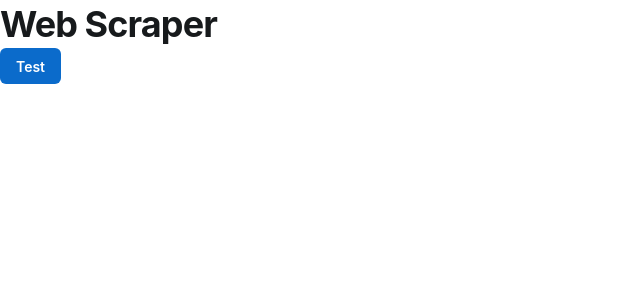
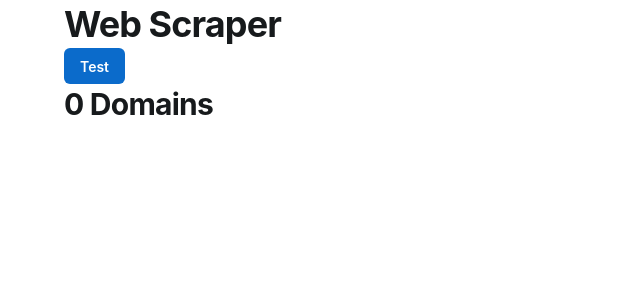
Before and after one commit to despaintroy/web-scraper-ui, a Next.js app: page / in a window 1280 px wide. Shown: the top 300 px of the page, without its empty margins (0-640 px from the left). Built offline with nearby package versions, Linux system fonts and the light colour scheme.

Commit message:
display tree of results

```diff
--- a/src/app/page.tsx
+++ b/src/app/page.tsx
@@ -1,9 +1,10 @@
 'use client';
 
-import {Button, Typography} from "@mui/joy";
+import {Button, Container, Typography} from "@mui/joy";
 import {useContext} from "react";
 import {getPageUrls} from "../utils/scraper/serverParser";
 import {ScraperContext} from "../utils/scraper/ScraperContext";
+import ResultTree from "../components/ResultTree";
 
 
 export default function Home() {
@@ -13,8 +14,9 @@ export default function Home() {
     getPageUrls(['https://lds.org', 'https://apple.com', 'https://usu.edu']).then(addUrls)
   }
 
-  return <>
+  return <Container maxWidth='lg'>
     <Typography level='h1'>Web Scraper</Typography>
     <Button onClick={onClick}>Test</Button>
-  </>
+    <ResultTree/>
+  </Container>
 }
--- /dev/null
+++ b/src/components/ResultTree.tsx
@@ -0,0 +1,47 @@
+'use client';
+
+import {FC, useContext} from "react";
+import {ScraperContext} from "../utils/scraper/ScraperContext";
+import {Typography} from "@mui/joy";
+import {IndexTree, ScrapeEntriesMap} from "../utils/scraper/Scraper.types";
+
+type ResultItemProps = {
+  level: number
+  indexTree: IndexTree
+  scrapeEntriesMap: ScrapeEntriesMap | null
+}
+
+const ResultItem: FC<ResultItemProps> = (props) => {
+  const {level, indexTree, scrapeEntriesMap} = props
+
+  return (
+    <>
+      {[...indexTree.entries()].map(([segment, childIndexTree]) => (
+        <details key={segment} style={{marginLeft: 16 * level}}>
+          <summary>
+            {/* TODO: Color code based on status */}
+            <Typography>{segment}</Typography>
+          </summary>
+          <ResultItem level={level + 1} indexTree={childIndexTree} scrapeEntriesMap={scrapeEntriesMap}/>
+        </details>
+      ))}
+    </>
+  )
+}
+
+const ResultTree: FC = () => {
+  const {domainMap, indexTree} = useContext(ScraperContext)
+
+  return (<>
+    <Typography level='h2'>{domainMap.size} Domains</Typography>
+
+    {[...indexTree.entries()].map(([domain, childIndexTree]) => (
+      <details key={domain}>
+        <summary>{domain} ({domainMap.get(domain)?.size ?? 0} paths)</summary>
+        <ResultItem level={1} indexTree={childIndexTree} scrapeEntriesMap={domainMap.get(domain) ?? null}/>
+      </details>
+    ))}
+  </>)
+}
+
+export default ResultTree
--- a/src/utils/scraper/ScraperProvider.tsx
+++ b/src/utils/scraper/ScraperProvider.tsx
@@ -107,8 +107,6 @@ export const ScraperProvider: FC<PropsWithChildren> = ({children}) => {
     })
   }, []);
 
-  console.log({domainMap, indexTree});
-
   return (
     <ScraperContext.Provider value={{addUrls, indexTree, domainMap}}>
       {children}
```
